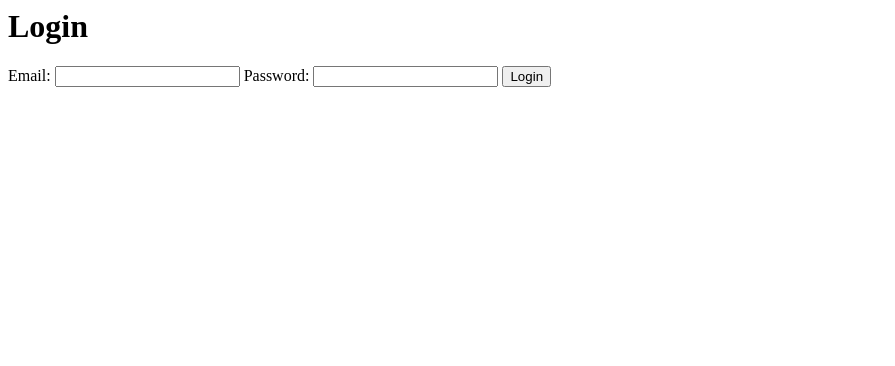
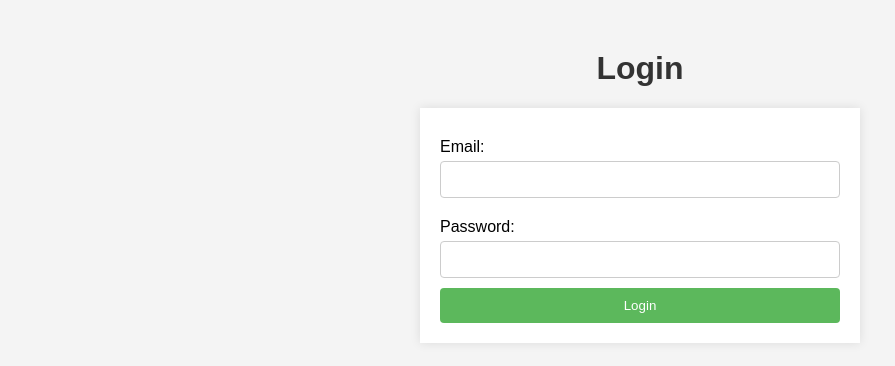
Before and after one commit to MoritzHoyer/login-demo, a website: page public/login.html in a window 1280 px wide. Shown: the whole page, without its empty margins (0-895 px from the left). Drawn offline with Linux system fonts and the light colour scheme.

Commit message:
reworks on code + styling

```diff
--- a/public/css/styles.css
+++ b/public/css/styles.css
@@ -1,42 +1,73 @@
 body {
   font-family: Arial, sans-serif;
   background-color: #f4f4f4;
+  text-align: center;
+  margin-top: 50px;
+}
+
+h1 {
   color: #333;
-  margin: 0;
-  padding: 0;
-  display: flex;
-  justify-content: center;
-  align-items: center;
-  height: 100vh;
 }
 
 .container {
-  text-align: center;
-  background-color: white;
+  max-width: 600px;
+  margin: 0 auto;
   padding: 20px;
-  border-radius: 8px;
+  background-color: #fff;
   box-shadow: 0 0 10px rgba(0, 0, 0, 0.1);
 }
 
-h1 {
-  font-size: 2em;
-  margin-bottom: 10px;
+form {
+  margin-top: 20px;
+  max-width: 400px;
+  margin: 20px auto;
+  padding: 20px;
+  background-color: #fff;
+  box-shadow: 0 0 10px rgba(0, 0, 0, 0.1);
+  display: flex;
+  flex-direction: column;
 }
 
-p {
-  font-size: 1.2em;
-  margin-bottom: 20px;
+label {
+  display: block;
+  margin: 10px 0 5px;
+  text-align: left;
 }
 
-.button {
-  display: inline-block;
-  padding: 10px 20px;
-  background-color: #007bff;
-  color: white;
-  text-decoration: none;
-  border-radius: 5px;
+input {
+  padding: 10px;
+  width: 100%;
+  margin-bottom: 10px;
+  border: 1px solid #ccc;
+  border-radius: 4px;
+  box-sizing: border-box;
 }
 
-.button:hover {
-  background-color: #0056b3;
+button {
+  padding: 10px 15px;
+  background-color: #5cb85c;
+  color: white;
+  border: none;
+  cursor: pointer;
+  border-radius: 4px;
 }
+
+button:hover {
+  background-color: #4cae4c;
+}
+
+a {
+  text-decoration: none;
+  color: #5cb85c;
+  font-size: 18px;
+  display: inline-block;
+  padding: 10px 15px;
+  background-color: #5cb85c;
+  color: white;
+  border-radius: 5px;
+  margin-top: 20px;
+}
+
+a:hover {
+  background-color: #4cae4c;
+}
--- a/public/login.html
+++ b/public/login.html
@@ -1,8 +1,21 @@
-<h1>Login</h1>
-<form action="/login" method="POST">
-  <label>Email:</label>
-  <input type="email" name="email" required />
-  <label>Password:</label>
-  <input type="password" name="password" required />
-  <button type="submit">Login</button>
-</form>
+<!DOCTYPE html>
+<html lang="de">
+  <head>
+    <meta charset="UTF-8" />
+    <meta name="viewport" content="width=device-width, initial-scale=1.0" />
+    <title>Login</title>
+    <link rel="stylesheet" href="/css/styles.css" />
+  </head>
+  <body>
+    <h1>Login</h1>
+    <form action="/login" method="POST">
+      <label for="email">Email:</label>
+      <input type="email" name="email" id="email" required />
+
+      <label for="password">Password:</label>
+      <input type="password" name="password" id="password" required />
+
+      <button type="submit">Login</button>
+    </form>
+  </body>
+</html>
```
Also changed, not shown: index.js (+11 -10 lines), public/error.html (+15 -2 lines), public/index.html (+1 -1 lines), public/my-account.html (+15 -2 lines).
